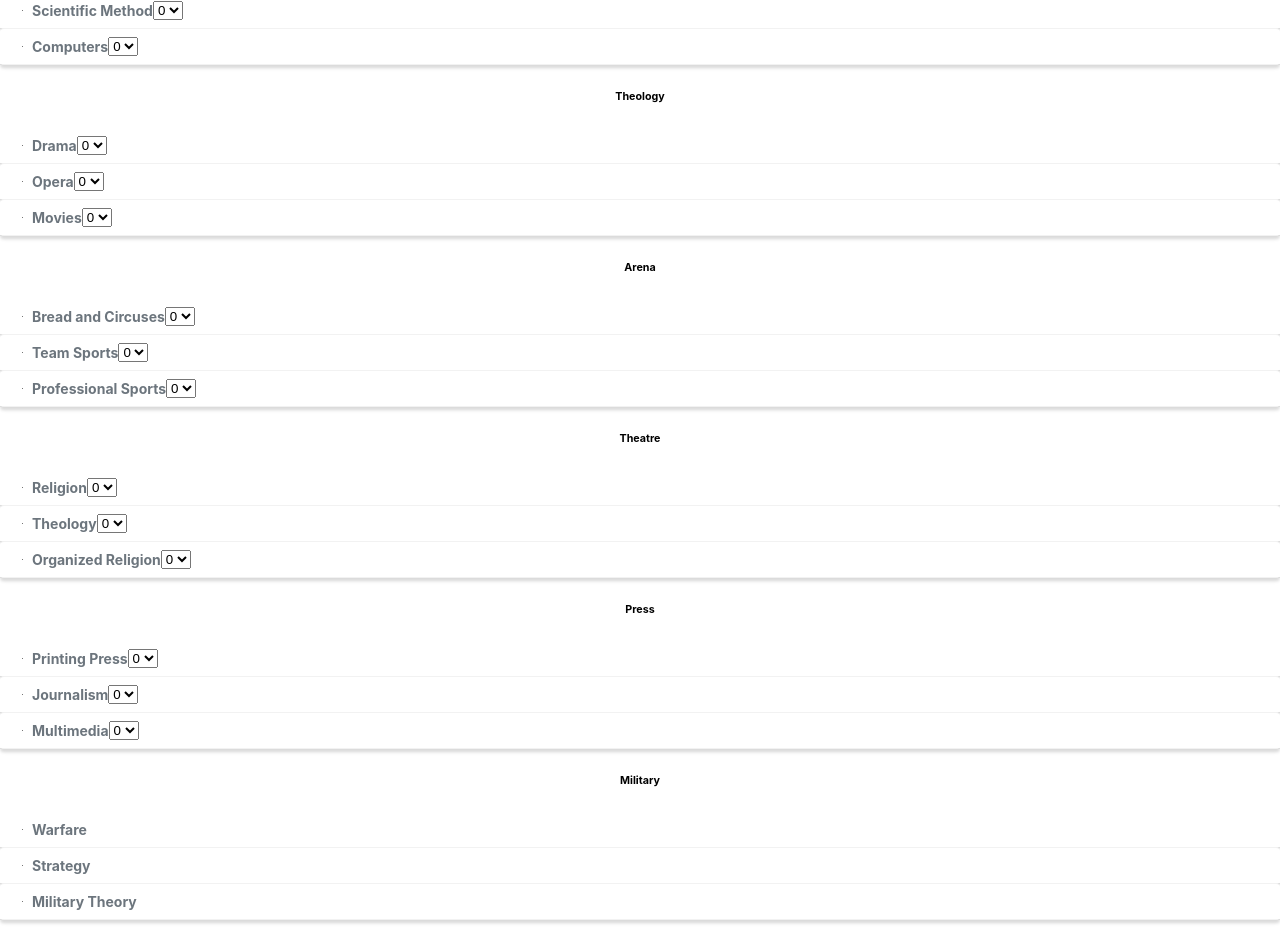
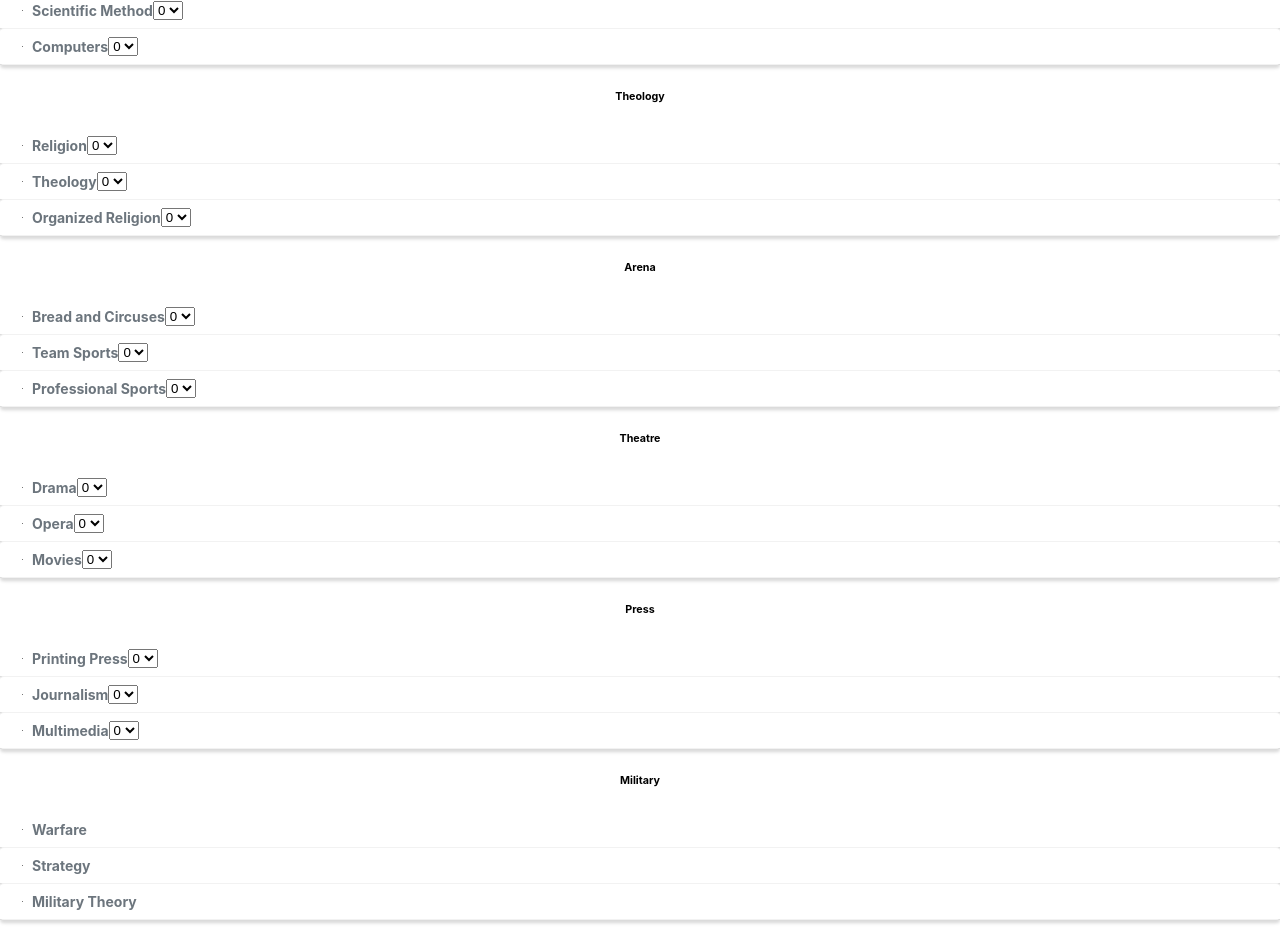
Before and after one commit to dragopi/TTA, a React (Create React App) app: page / in a window 1280 px wide. Shown: the part 1640-2574 px from the top of the page. Built offline with nearby package versions, Linux system fonts and the light colour scheme; the HTML template or start-up script is replaced by a standard one.

Commit message:
Fix TH/TE filter

```diff
--- a/src/App.tsx
+++ b/src/App.tsx
@@ -100,9 +100,9 @@ function App() {
         <div className="row">
             <div className="col">
               <h6>Theology</h6>
-              <CardItem code="UTH01" />
-              <CardItem code="UTH02" />
-              <CardItem code="UTH03" />
+              <CardItem code="UTE01" />
+              <CardItem code="UTE02" />
+              <CardItem code="UTE03" />
             </div>
             <div className="col">
               <h6>Arena</h6>
@@ -112,9 +112,9 @@ function App() {
             </div>
             <div className="col">
               <h6>Theatre</h6>
-              <CardItem code="UTE01" />
-              <CardItem code="UTE02" />
-              <CardItem code="UTE03" />
+              <CardItem code="UTH01" />
+              <CardItem code="UTH02" />
+              <CardItem code="UTH03" />
             </div>
             <div className="col">
               <h6>Press</h6>
```
